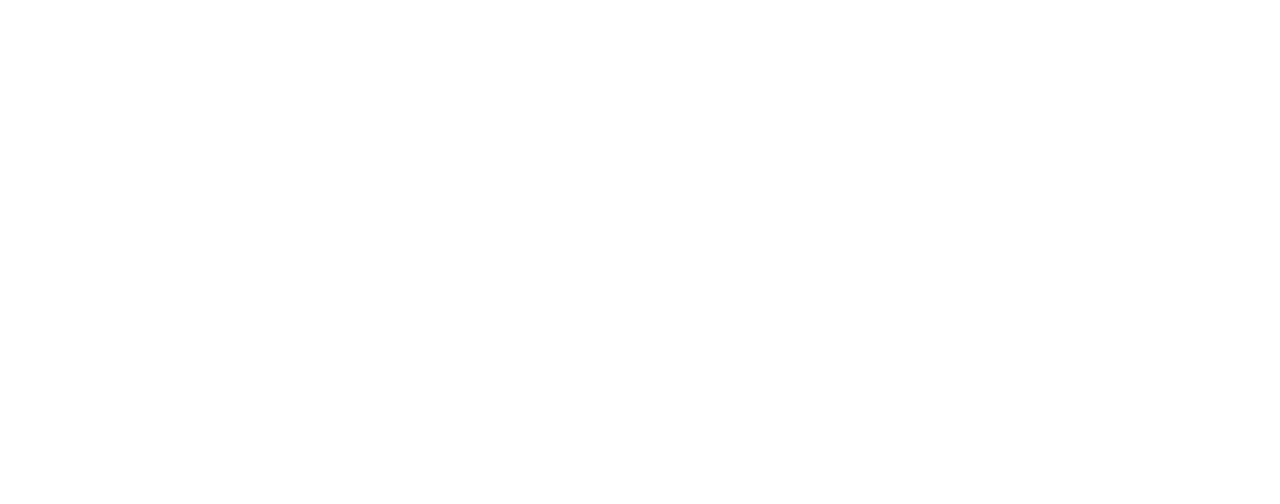
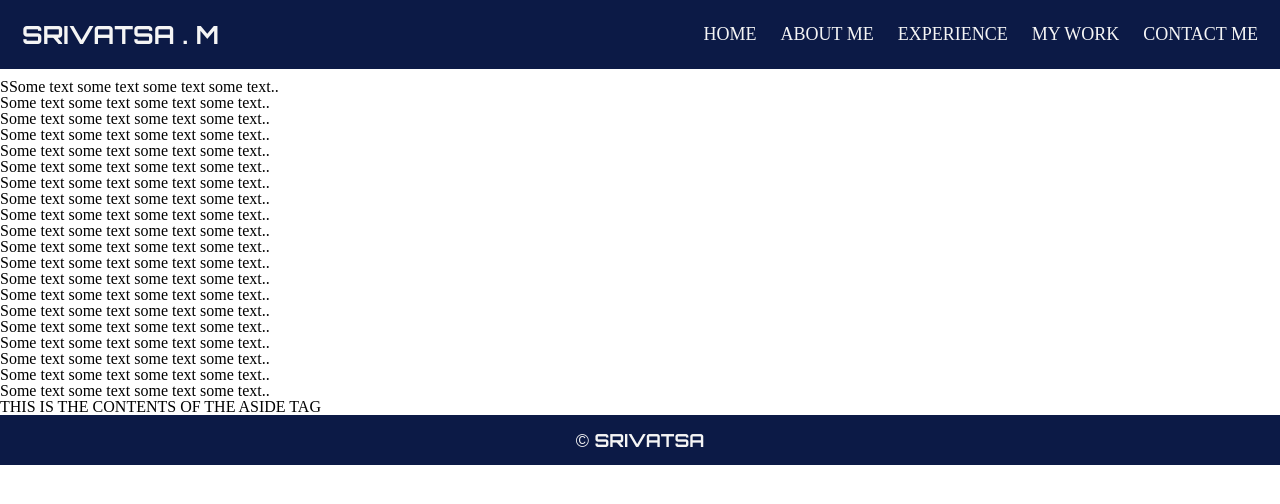
Before and after one commit to M-srivatsa/M-srivatsa.github.io, a plain HTML site: page index.html in a window 1280 px wide. Drawn offline with Linux system fonts and the light colour scheme.

Commit message:
navbar & footer implementation

```diff
--- a/assets/stylesheets/main.css
+++ b/assets/stylesheets/main.css
@@ -1,3 +1,6 @@
+/* The Following code is added to reset
+CSS for cross-browser compatibility */
+
 html, body, div, span, applet, object, iframe,
 h1, h2, h3, h4, h5, h6, p, blockquote, pre,
 a, abbr, acronym, address, big, cite, code,
@@ -41,3 +44,70 @@ table {
   border-collapse: collapse;
   border-spacing: 0;
 }
+
+
+/* footer style section */
+footer{
+    text-align: center;
+    font-size: large;
+    background-color: rgb(12, 26, 70);
+    height: 50px;
+    line-height: 50px;
+    font-family: 'Orbitron', sans-serif;
+}
+#footer_text{
+    color: whitesmoke;
+}
+
+
+/* header style section */
+.header {
+    overflow: hidden;
+    background-color: rgb(12, 26, 70);
+    padding: 10px 10px;
+  }
+
+.header a {
+    float: left;
+    color: whitesmoke;
+    text-align: center;
+    padding: 12px;
+    text-decoration: none;
+    font-size: 18px;
+    line-height: 25px;
+    border-radius: 4px;
+}
+
+.header a.logo {
+    font-size: 25px;
+    font-weight: bold;
+    font-family: 'Orbitron', sans-serif;
+}
+
+.header-right a:hover {
+    color: antiquewhite;
+    background-color: rgb(1, 1, 37);
+}
+
+
+.header-right {
+float: right;
+}
+
+@media screen and (max-width: 600px) {
+    .header a {
+        float: none;
+        display: block;
+        text-align: left;
+    }
+    .header-right {
+        float: none;
+    }
+}
+
+
+
+/* content style section */
+.content{
+    margin-top: 10px;
+}
--- a/index.html
+++ b/index.html
@@ -8,11 +8,48 @@
 
     <!-- stylesheet file links -->
     <link rel="stylesheet" href="assets/stylesheets/main.css">
+    <link href="https://fonts.googleapis.com/css?family=Orbitron:700" rel="stylesheet">
 
     <!-- favicon link -->
     <link rel="icon" type="image/png" href="assets/images/favicon.ico">
 </head>
 <body>
+    <header>
+        <nav class="header">
+            <a href="#default" class="logo">SRIVATSA . M</a>
+            <div class="header-right">
+            <a href="#" class="active" rel="noopener noreferrer">HOME</a>
+            <a href="#" rel="noopener noreferrer">ABOUT ME</a>
+            <a href="#" rel="noopener noreferrer">EXPERIENCE</a>
+            <a href="#" rel="noopener noreferrer">MY WORK</a>
+            <a href="#" rel="noopener noreferrer">CONTACT ME</a>
+            </div>
+        </nav>
+    </header>
+    <section class="content">
+        <p>SSome text some text some text some text..</p>
+        <p>Some text some text some text some text..</p>
+        <p>Some text some text some text some text..</p>
+        <p>Some text some text some text some text..</p>
+        <p>Some text some text some text some text..</p>
+        <p>Some text some text some text some text..</p>
+        <p>Some text some text some text some text..</p>
+        <p>Some text some text some text some text..</p>
+        <p>Some text some text some text some text..</p>
+        <p>Some text some text some text some text..</p>
+        <p>Some text some text some text some text..</p>
+        <p>Some text some text some text some text..</p>
+        <p>Some text some text some text some text..</p>
+        <p>Some text some text some text some text..</p>
+        <p>Some text some text some text some text..</p>
+        <p>Some text some text some text some text..</p>
+        <p>Some text some text some text some text..</p>
+        <p>Some text some text some text some text..</p>
+        <p>Some text some text some text some text..</p>
+        <p>Some text some text some text some text..</p>
+    </section>
+    <aside>THIS IS THE CONTENTS OF THE ASIDE TAG</aside>
 
+    <footer> <span id="footer_text" title="Just Kidding!">&copy; SRIVATSA</span></footer>
 </body>
 </html>
```
